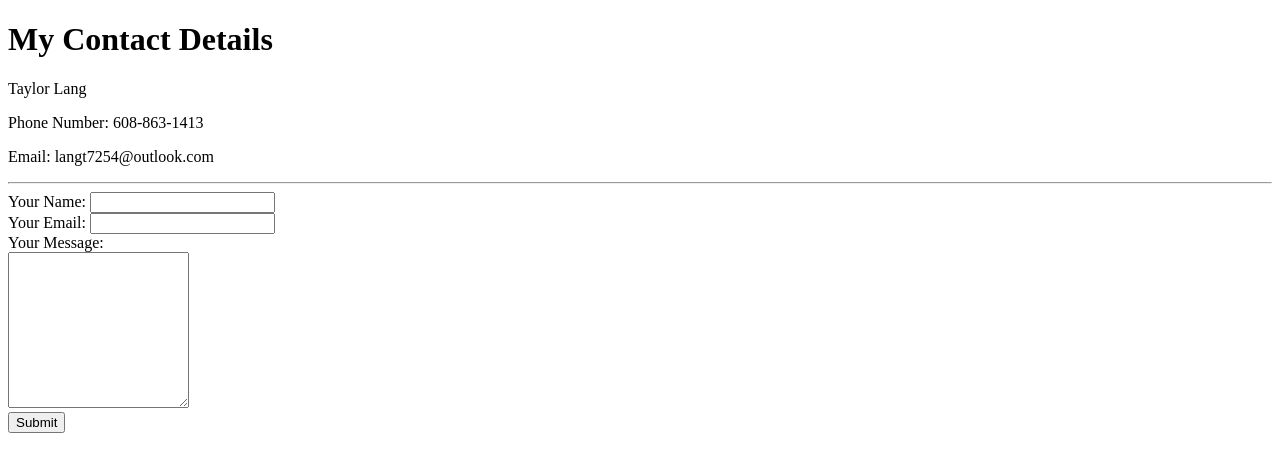
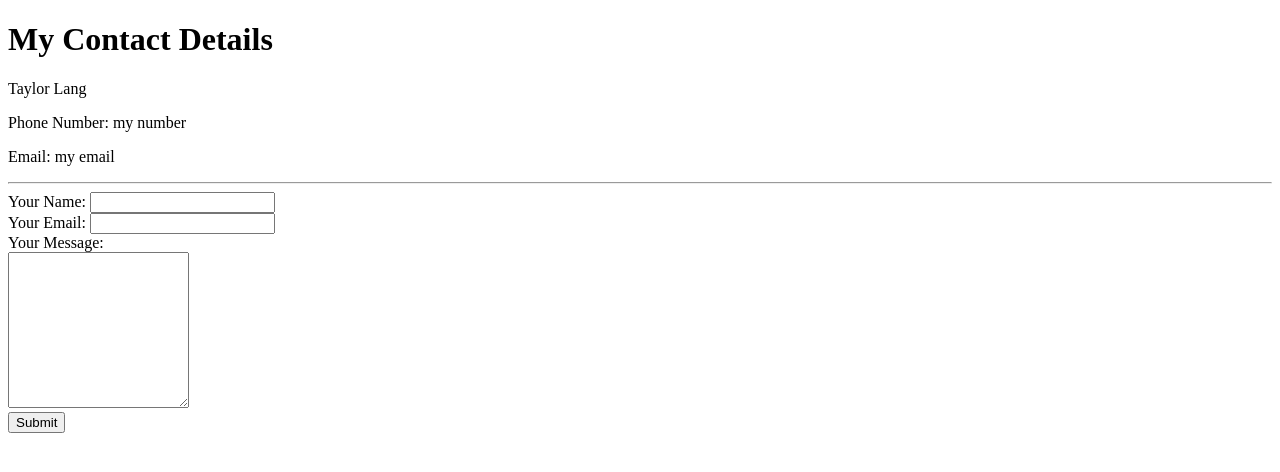
Before and after one commit to langt7254/tlcv, a plain HTML site: page contact_info.html in a window 1280 px wide. Drawn offline with Linux system fonts and the light colour scheme.

Commit message:
Update contact_info.html

```diff
--- a/contact_info.html
+++ b/contact_info.html
@@ -9,8 +9,8 @@
 <body>
   <h1>My Contact Details</h1>
   <p>Taylor Lang</p>
-  <p>Phone Number: 608-863-1413</p>
-  <p>Email: langt7254@outlook.com</p>
+  <p>Phone Number: my number</p>
+  <p>Email: my email</p>
   <hr />
 
   <form action="mailto:langt7254@gmail.com" method="post" enctype="text/plain">
```
